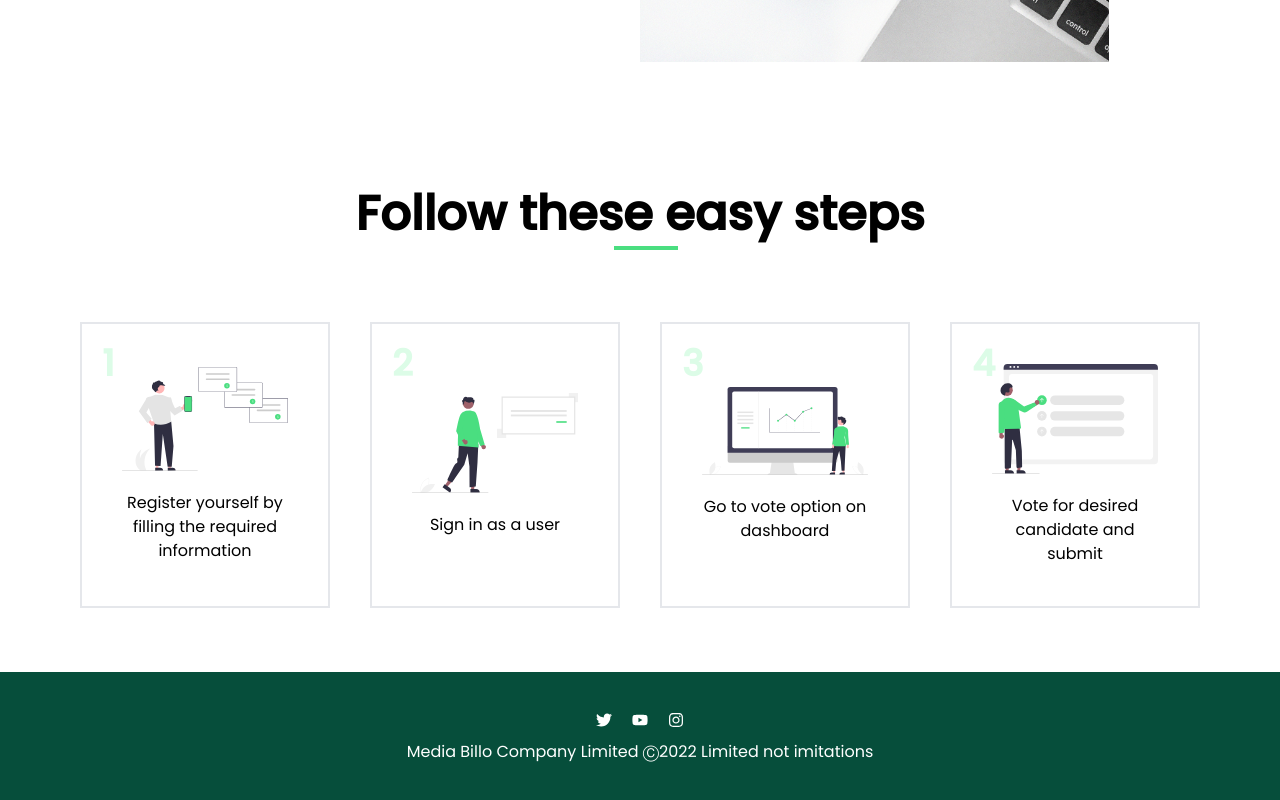
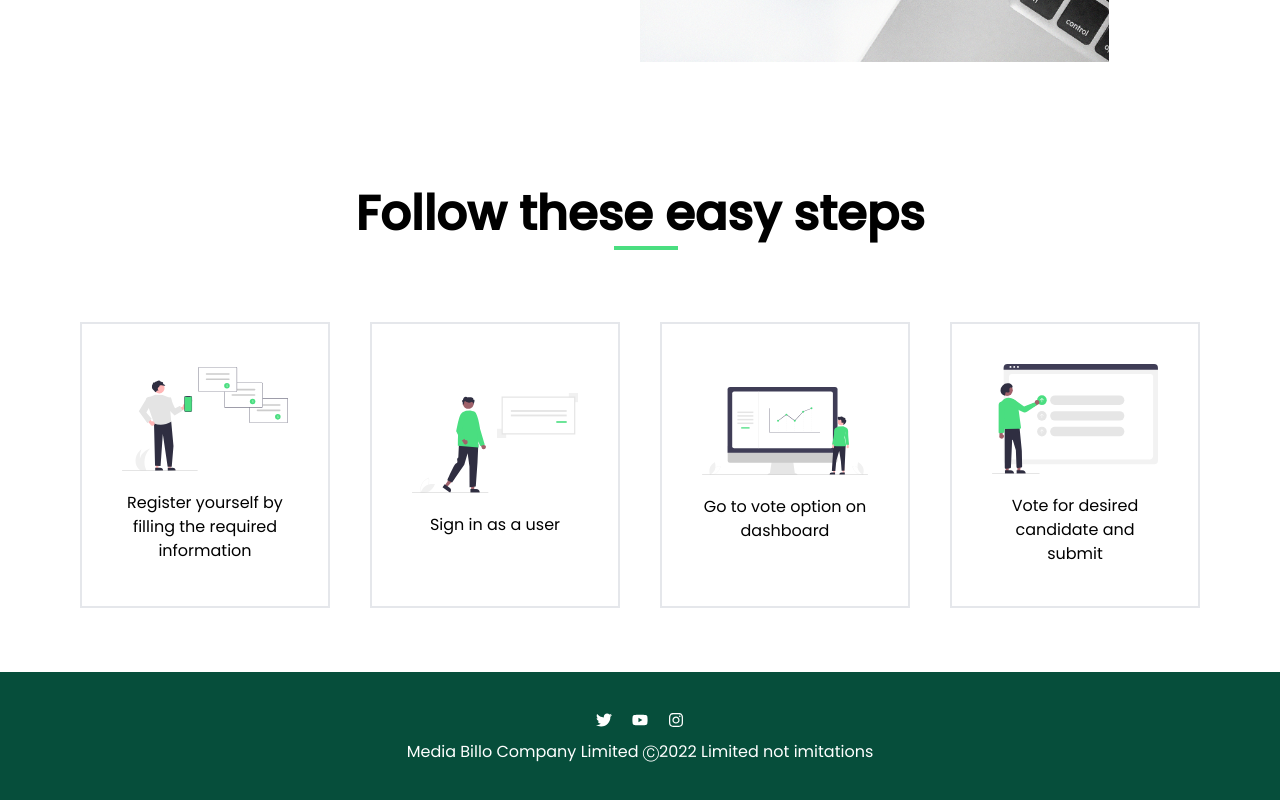
Before and after one commit to Pukka-Technologies/iVote, a Next.js app: page / in a window 1280 px wide. Shown: the part 2031-2831 px from the top of the page. Built offline with nearby package versions, Linux system fonts and the light colour scheme.

Commit message:
add utils folder

```diff
--- a/components/Events.js
+++ b/components/Events.js
@@ -1,10 +1,10 @@
-import React from 'react'
+import React from "react";
 
 const Events = () => {
   return (
-    <section className="bg-gray-200">
-      <div className="grid grid-cols-3 px-20 gap-8 font-text py-10">
-        <article className="bg-white rounded-xl overflow-hidden">
+    <section className="bg-gray-100">
+      <div className="grid grid-cols-3 px-20 gap-12 font-text py-10">
+        <article className="bg-white rounded-lg overflow-hidden">
           <div className="bg-events-header-img h-52 bg-no-repeat bg-center bg-cover"></div>
           <div className="flex gap-8 px-5 py-8">
             <div>
@@ -22,8 +22,8 @@ const Events = () => {
             </div>
           </div>
         </article>
-        <article className="bg-white rounded-t-full">
-          <div className="bg-events-header-img h-52 bg-no-repeat bg-center bg-cover"></div>
+        <article className="bg-white rounded-lg overflow-hidden">
+          <div className="bg-events-header-img-two h-52 bg-no-repeat bg-center bg-cover"></div>
           <div className="flex gap-8 px-5 py-5">
             <div>
               <h6 className="text-green-400 font-extrabold text-xs">APR</h6>
@@ -40,7 +40,7 @@ const Events = () => {
             </div>
           </div>
         </article>
-        <article className="bg-white rounded-t-full">
+        <article className="bg-white rounded-lg overflow-hidden">
           <div className="bg-events-header-img h-52 bg-no-repeat bg-center bg-cover"></div>
           <div className="flex gap-8 px-5 py-5">
             <div>
@@ -61,6 +61,6 @@ const Events = () => {
       </div>
     </section>
   );
-}
+};
 
-export default Events
+export default Events;
--- a/components/EventsHeader.js
+++ b/components/EventsHeader.js
@@ -1,13 +1,12 @@
-import React from 'react'
-import Navbar from './Navbar';
-
+import React from "react";
+import Navbar from "./Navbar";
 
 const EventsHeader = () => {
   return (
     <section className="h-[60vh] bg-header-img bg-no-repeat bg-center bg-cover relative z-10">
       <div className="bg-black h-[60vh] opacity-60 absolute w-full"></div>
-      <div className="z-20 relative">
-        <Navbar/>
+      <div className="z-20 relative font-text">
+        <Navbar />
         <div className="flex flex-col items-center justify-center pt-24">
           <h1 className="text-7xl font-extrabold w-8/12 text-center text-white after:bg-green-400 after:block after:w-16 after:h-1 after:absolute after:top-64 after:left-[49%]">
             Upcoming <span className="text-green-400">Events</span>
@@ -16,6 +15,6 @@ const EventsHeader = () => {
       </div>
     </section>
   );
-}
+};
 
-export default EventsHeader
+export default EventsHeader;
--- a/components/Steps.js
+++ b/components/Steps.js
@@ -1,8 +1,16 @@
-import React from 'react'
-const dashboard = "/assets/svg/dashboard.svg";
-const register = "/assets/svg/register.svg";
-const signin = "/assets/svg/signin.svg";
-const vote = "/assets/svg/vote.svg";
+import React from "react";
+import StepsData from "../utils/steps";
+
+const Step = ({ imgURL, number, text }) => (
+  <article
+    className={`border-2 flex flex-col justify-center items-center p-10 relative before:content-['${number}'] before:flex before:absolute before:text-green-100 before:text-4xl before:font-extrabold before:top-5 before:left-5`}
+  >
+    <div>
+      <img src={imgURL} alt="Register yourself" className="w-44" />
+    </div>
+    <p className="pt-5 text-center">{text}</p>
+  </article>
+);
 
 const Steps = () => {
   return (
@@ -12,37 +20,17 @@ const Steps = () => {
       </h1>
 
       <div className="grid grid-cols-4 py-16 gap-10 px-20">
-        <article className="border-2 flex flex-col justify-center items-center p-10 relative before:content-['1'] before:flex before:absolute before:text-green-100 before:text-4xl before:font-extrabold before:top-5 before:left-5">
-          <div>
-            <img src={register} alt="Register yourself" className="w-44" />
-          </div>
-          <p className="pt-5 text-center">
-            Register yourself by filling the required information
-          </p>
-        </article>
-        <article className="border-2 flex flex-col justify-center items-center p-10 relative before:content-['2'] before:flex before:absolute before:text-green-100 before:text-4xl before:font-extrabold before:top-5 before:left-5">
-          <div>
-            <img src={signin} alt="Sign in" className="w-44" />
-          </div>
-          <p className="pt-5 text-center">Sign in as a user</p>
-        </article>
-        <article className="border-2 flex flex-col justify-center items-center p-10 relative before:content-['3'] before:flex before:absolute before:text-green-100 before:text-4xl before:font-extrabold before:top-5 before:left-5">
-          <div>
-            <img src={dashboard} alt="Vote" className="w-44" />
-          </div>
-          <p className="pt-5 text-center">Go to vote option on dashboard</p>
-        </article>
-        <article className="border-2 flex flex-col justify-center items-center p-10 relative before:content-['4'] before:flex before:absolute before:text-green-100 before:text-4xl before:font-extrabold before:top-5 before:left-5">
-          <div>
-            <img src={vote} alt="vote for candidate" className="w-44" />
-          </div>
-          <p className="pt-5 text-center">
-            Vote for desired candidate and submit
-          </p>
-        </article>
+        {StepsData.map((stepData, index) => (
+          <Step
+            imgURL={stepData.imgURL}
+            number={stepData.number}
+            text={stepData.text}
+            key={index}
+          />
+        ))}
       </div>
     </section>
   );
-}
+};
 
-export default Steps
+export default Steps;
--- a/tailwind.config.js
+++ b/tailwind.config.js
@@ -9,6 +9,7 @@ module.exports = {
       backgroundImage: {
         "header-img": "url('../public/assets/header-bg.jpg')",
         "events-header-img": "url('../public/assets/events1.jpg')",
+        "events-header-img-two": "url('../public/assets/events2.jpg')",
       },
       fontFamily: {
         text: ["'Poppins', sans-serif"],
--- /dev/null
+++ b/utils/steps.js
@@ -0,0 +1,28 @@
+const dashboard = "/assets/svg/dashboard.svg";
+const register = "/assets/svg/register.svg";
+const signin = "/assets/svg/signin.svg";
+const vote = "/assets/svg/vote.svg";
+const Steps = [
+  {
+    number: 1,
+    imgURL: register,
+    text: " Register yourself by filling the required information",
+  },
+  {
+    number: 2,
+    imgURL: signin,
+    text: "Sign in as a user",
+  },
+  {
+    number: 3,
+    imgURL: dashboard,
+    text: "Go to vote option on dashboard",
+  },
+  {
+    number: 4,
+    imgURL: vote,
+    text: " Vote for desired candidate and submit",
+  },
+];
+
+export default Steps;
```
Also changed, not shown: components/Footer.js (+4 -4 lines).
